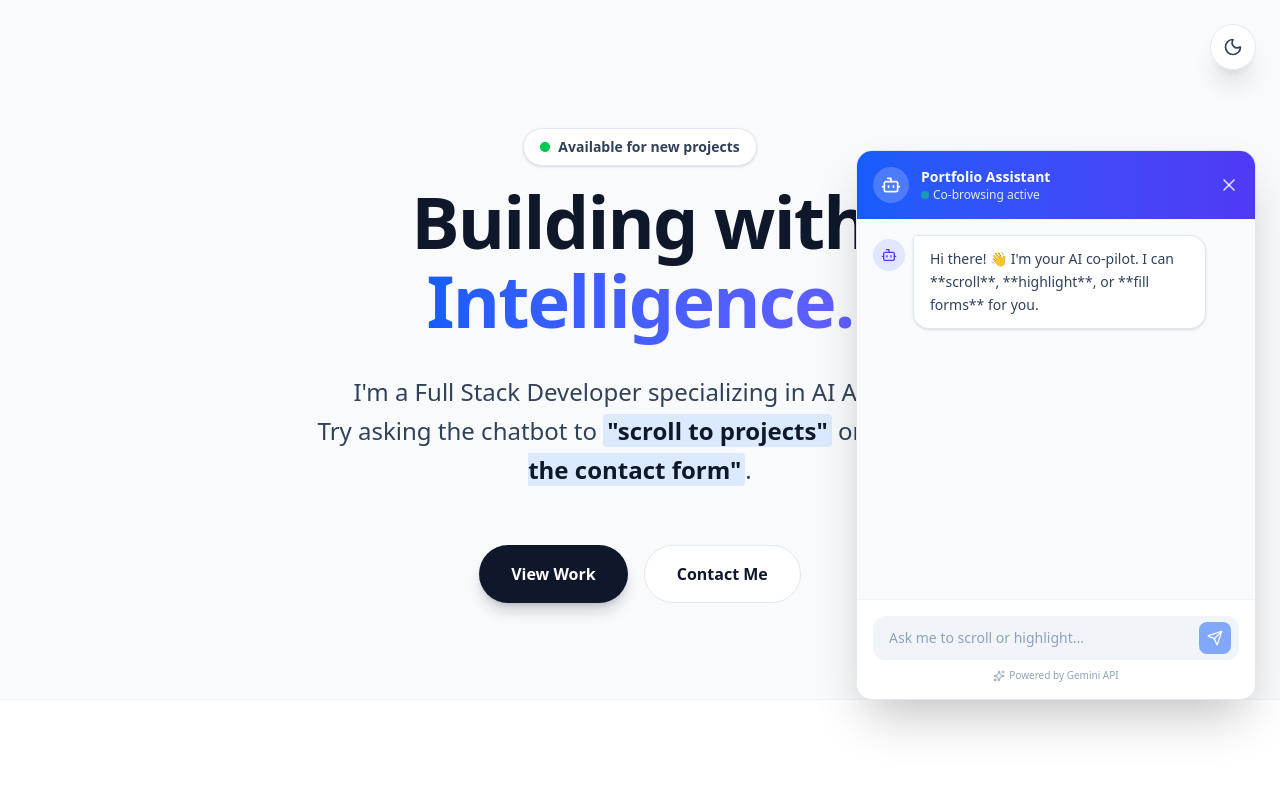
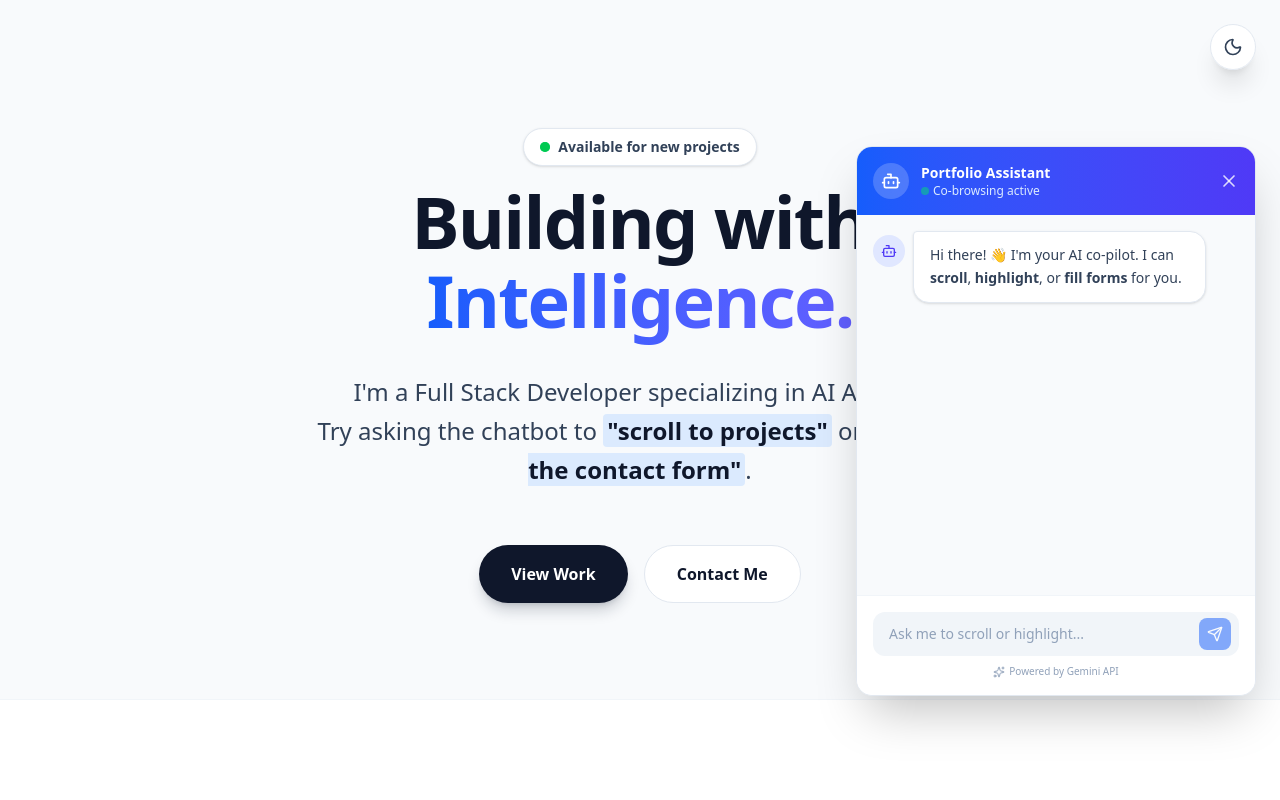
Before and after one commit to GuduruVinay/AI-Portfolio-Chatbot, a Next.js app: page / in a window 1280 px wide. Both pictures are taken after a click on the button 1226 px from the left and 746 px from the top of the page. Shown: the top 800 px of the page. Built offline with nearby package versions, Linux system fonts and the light colour scheme.

Commit message:
Fixed backend card hover state

```diff
--- a/components/ChatWidget.tsx
+++ b/components/ChatWidget.tsx
@@ -3,6 +3,7 @@
 import { useState, useRef, useEffect } from "react";
 import { useCoBrowsing } from "@/hooks/useCoBrowsing";
 import { MessageCircle, X, Send, Bot, Sparkles } from "lucide-react";
+import ReactMarkdown from "react-markdown";
 
 interface Message {
   role: "user" | "assistant" | "system";
@@ -32,16 +33,13 @@ export default function ChatWidget() {
     setIsLoading(true);
 
     try {
-      // 1. Grab context
       const pageContext = document.body.innerText.substring(0, 4000);
 
-      // 2. Format history for Gemini (strip system logs and start with user)
       const apiHistory = messages.slice(1).filter(m => m.role !== "system").map(m => ({
             role: m.role === 'user' ? 'user' : 'model',
             parts: [{ text: m.content }]
       }));
 
-      // 3. Call API
       const response = await fetch("/api/chat", {
         method: "POST",
         headers: { "Content-Type": "application/json" },
@@ -50,7 +48,6 @@ export default function ChatWidget() {
 
       const data = await response.json();
 
-      // 4. Handle tool call vs normal response
       if (data.type === "action") {
         let actionResult = "Action executed.";
         switch (data.tool) {
@@ -76,12 +73,15 @@ export default function ChatWidget() {
   };
 
   return (
-    <div className="fixed bottom-6 right-6 z-50 flex flex-col items-end font-sans">
+    // Wrapper now uses pointer-events-none when closed so it doesn't block background elements
+    <div className={`fixed bottom-6 right-6 z-50 font-sans ${isOpen ? "" : "pointer-events-none"}`}>
+
       {/* CHAT WINDOW */}
       <div className={`
+        absolute bottom-20 right-0
         transition-all duration-300 ease-in-out transform origin-bottom-right
-        ${isOpen ? "scale-100 opacity-100 translate-y-0" : "scale-90 opacity-0 translate-y-10 pointer-events-none"}
-        mb-4 w-87.5 md:w-100 h-137.5
+        ${isOpen ? "scale-100 opacity-100 translate-y-0 pointer-events-auto" : "scale-90 opacity-0 translate-y-10 pointer-events-none"}
+        w-87.5 md:w-100 h-137.5
         bg-white dark:bg-slate-900
         rounded-2xl shadow-2xl border border-slate-200 dark:border-slate-800
         overflow-hidden flex flex-col
@@ -124,7 +124,7 @@ export default function ChatWidget() {
                   ? "bg-transparent text-slate-400 dark:text-slate-500 text-xs italic w-full text-center py-1 shadow-none"
                   : "bg-white dark:bg-slate-800 text-slate-700 dark:text-slate-200 border border-slate-200 dark:border-slate-700 rounded-2xl rounded-tl-sm"
                 }`}>
-                {msg.content}
+                <ReactMarkdown>{msg.content}</ReactMarkdown>
               </div>
             </div>
           ))}
@@ -169,7 +169,7 @@ export default function ChatWidget() {
       {/* TOGGLE BUTTON */}
       <button
         onClick={() => setIsOpen(!isOpen)}
-        className={`${isOpen ? 'scale-0 opacity-0' : 'scale-100 opacity-100'} transition-all duration-300 p-4 bg-linear-to-tr from-blue-600 to-indigo-600 text-white rounded-full shadow-lg hover:shadow-blue-500/30 hover:scale-110 active:scale-95 flex items-center justify-center`}
+        className={`pointer-events-auto ${isOpen ? 'scale-0 opacity-0' : 'scale-100 opacity-100'} transition-all duration-300 p-4 bg-linear-to-tr from-blue-600 to-indigo-600 text-white rounded-full shadow-lg hover:shadow-blue-500/30 hover:scale-110 active:scale-95 flex items-center justify-center`}
       >
         <MessageCircle className="w-7 h-7" />
       </button>
--- a/package.json
+++ b/package.json
@@ -14,7 +14,8 @@
     "next": "16.1.6",
     "next-themes": "^0.4.6",
     "react": "19.2.3",
-    "react-dom": "19.2.3"
+    "react-dom": "19.2.3",
+    "react-markdown": "^10.1.0"
   },
   "devDependencies": {
     "@tailwindcss/postcss": "^4",
```
Also changed, not shown: 1 other file (tests, documents, lock files or other folders).
